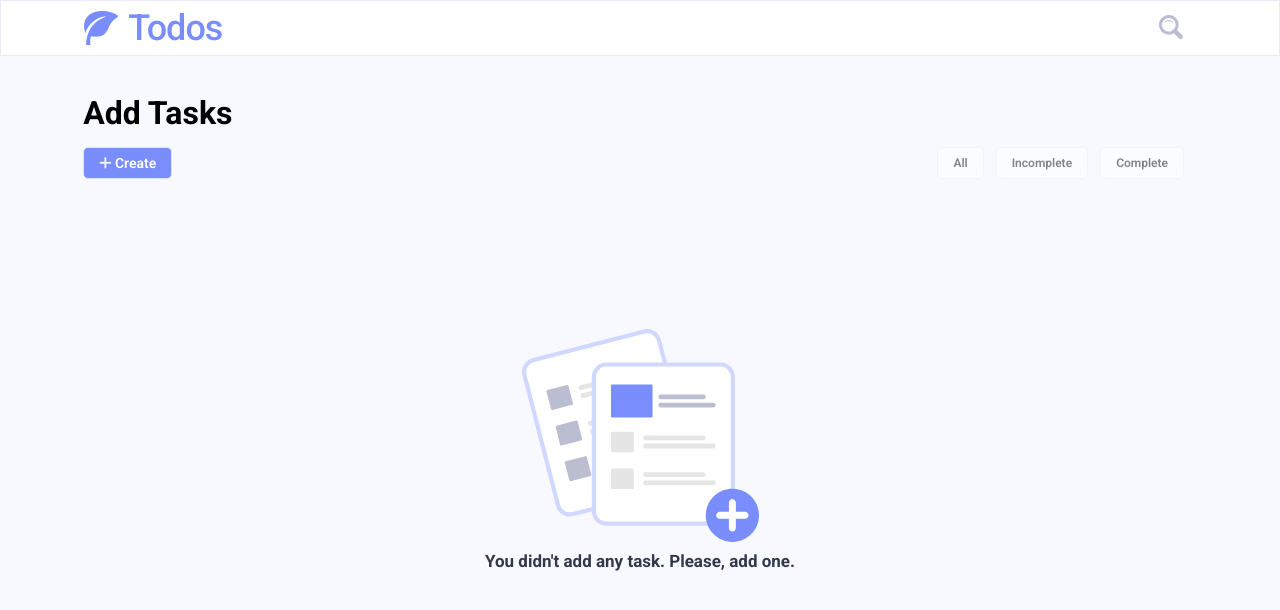
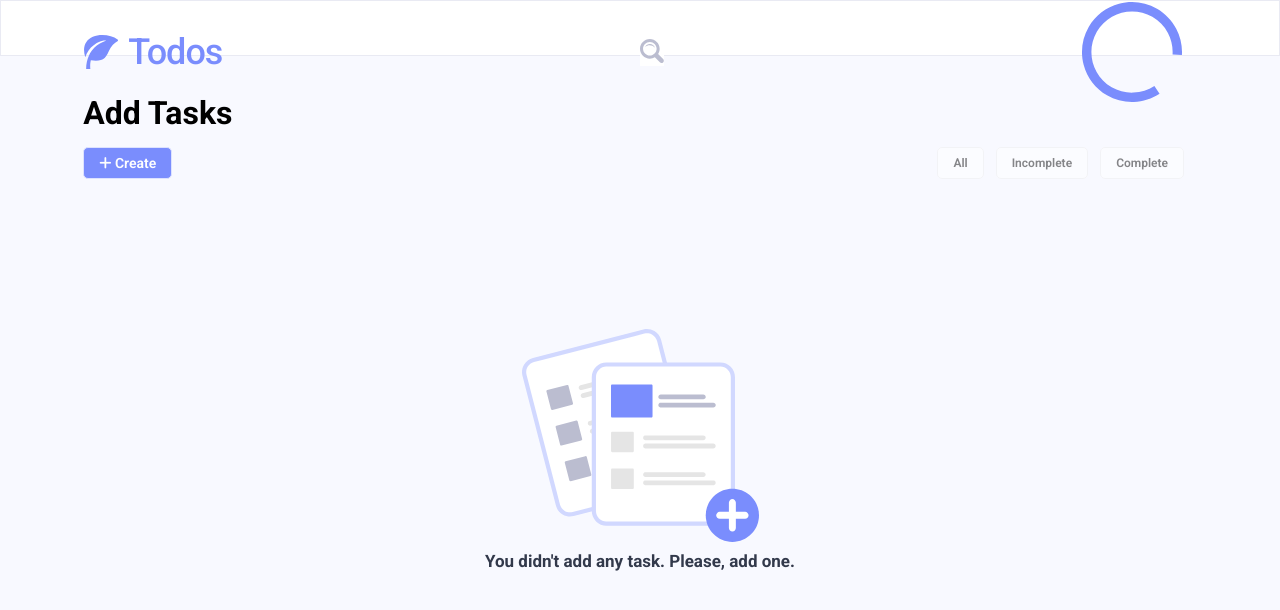
Before and after one commit to fza-wtag/todo-app-react, a React (Create React App) app in the folder todos/: page / in a window 1280 px wide. Shown: the top 610 px of the page. Built offline with nearby package versions, Linux system fonts and the light colour scheme.

Commit message:
Show loading

```diff
--- a/todos/src/components/Navbar.js
+++ b/todos/src/components/Navbar.js
@@ -4,6 +4,7 @@ import "styles/navbar.css";
 import { useSelector, useDispatch } from "react-redux";
 import { setIconVisibility, setSearchValue, setLoadingState } from "actions";
 import { useCallback } from "react";
+import spinner from "icons/spinner.svg";
 
 const Navbar = () => {
   const dispatch = useDispatch();
@@ -16,14 +17,20 @@ const Navbar = () => {
     dispatch(setSearchValue(event.target.value));
   };
 
+  const loadingState = useSelector(
+    (state) => state.laodingReducer.loadingState
+  );
+
   const debounce = (func) => {
     let timer;
     return function (...args) {
       const context = this;
       if (timer) clearTimeout(timer);
+      dispatch(setLoadingState(true));
       timer = setTimeout(() => {
         timer = null;
         func.apply(context, args);
+        dispatch(setLoadingState(false));
       }, 1000);
     };
   };
@@ -48,6 +55,9 @@ const Navbar = () => {
           <img src={search} alt="icon"></img>
         </button>
       </div>
+      {loadingState && (
+        <img className="spinner" src={spinner} alt="spinner"></img>
+      )}
     </nav>
   );
 };
--- a/todos/src/reducers/loadingReducer.js
+++ b/todos/src/reducers/loadingReducer.js
@@ -3,7 +3,7 @@ const initialState = {
 };
 const laodingReducer = (state = initialState, action) => {
   switch (action.type) {
-    case "SET_LOADING_VISIBIlITY":
+    case "SET_LOADING_STATE":
       return { ...state, loadingState: action.loadingState };
     default:
       return state;
```
